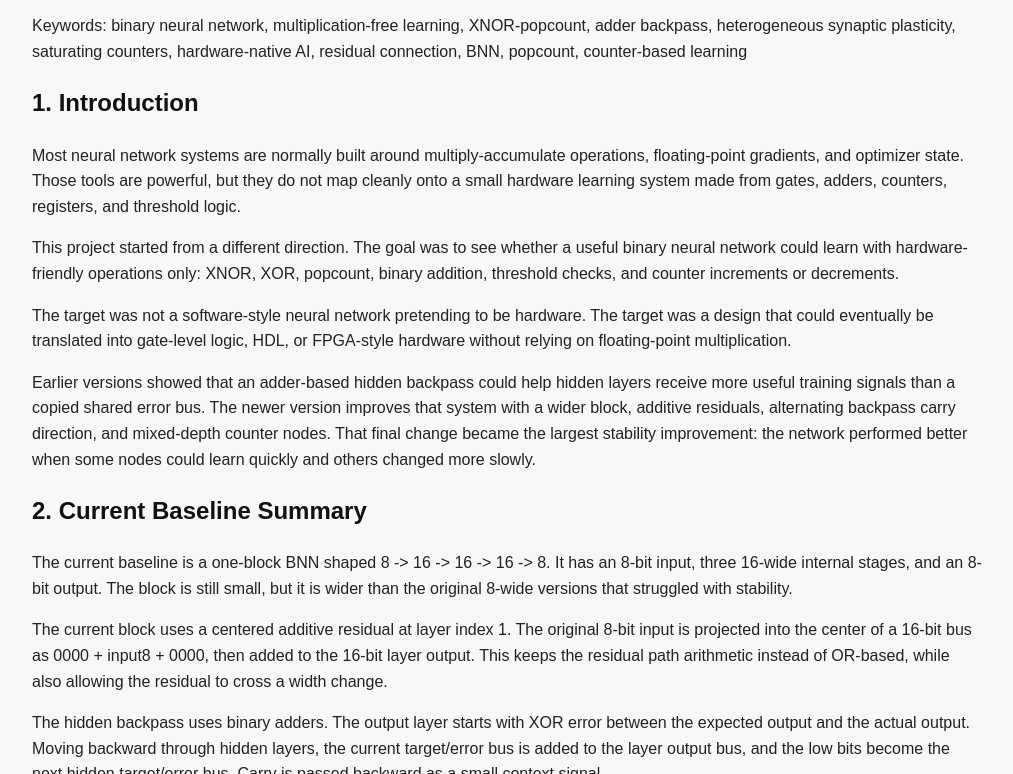
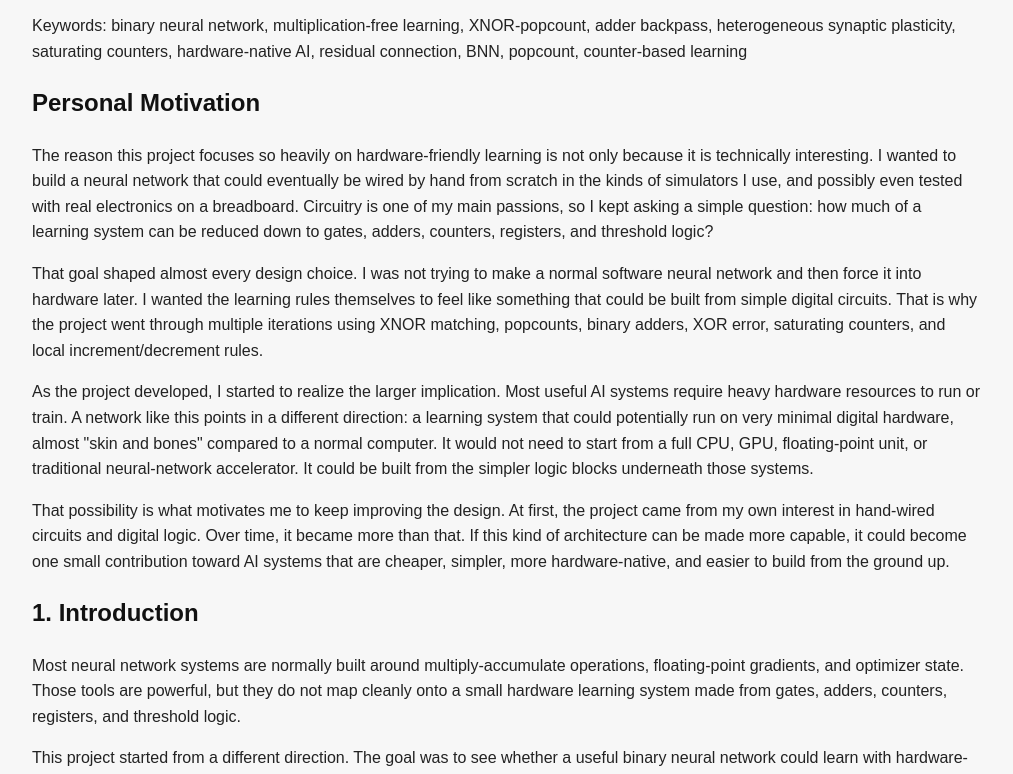
Before and after one commit to Lagfoundry/lagfoundry.github.io, a plain HTML site: page adder-backpass.html in a window 1280 px wide. Shown: the part 676-1450 px from the top of the page, without its empty margins (133-1146 px from the left). Drawn offline with Linux system fonts and the light colour scheme.

Commit message:
Update adder-backpass.html

```diff
--- a/adder-backpass.html
+++ b/adder-backpass.html
@@ -96,6 +96,41 @@
         Keywords: binary neural network, multiplication-free learning, XNOR-popcount, adder
         backpass, heterogeneous synaptic plasticity, saturating counters, hardware-native AI,
         residual connection, BNN, popcount, counter-based learning
+    </p>
+        <h2>Personal Motivation</h2>
+
+    <p>
+        The reason this project focuses so heavily on hardware-friendly learning is not only
+        because it is technically interesting. I wanted to build a neural network that could
+        eventually be wired by hand from scratch in the kinds of simulators I use, and possibly
+        even tested with real electronics on a breadboard. Circuitry is one of my main passions,
+        so I kept asking a simple question: how much of a learning system can be reduced down to
+        gates, adders, counters, registers, and threshold logic?
+    </p>
+
+    <p>
+        That goal shaped almost every design choice. I was not trying to make a normal software
+        neural network and then force it into hardware later. I wanted the learning rules
+        themselves to feel like something that could be built from simple digital circuits. That
+        is why the project went through multiple iterations using XNOR matching, popcounts,
+        binary adders, XOR error, saturating counters, and local increment/decrement rules.
+    </p>
+
+    <p>
+        As the project developed, I started to realize the larger implication. Most useful AI
+        systems require heavy hardware resources to run or train. A network like this points in a
+        different direction: a learning system that could potentially run on very minimal digital
+        hardware, almost "skin and bones" compared to a normal computer. It would not need to
+        start from a full CPU, GPU, floating-point unit, or traditional neural-network accelerator.
+        It could be built from the simpler logic blocks underneath those systems.
+    </p>
+
+    <p>
+        That possibility is what motivates me to keep improving the design. At first, the project
+        came from my own interest in hand-wired circuits and digital logic. Over time, it became
+        more than that. If this kind of architecture can be made more capable, it could become one
+        small contribution toward AI systems that are cheaper, simpler, more hardware-native, and
+        easier to build from the ground up.
     </p>
 
     <h2>1. Introduction</h2>
```
